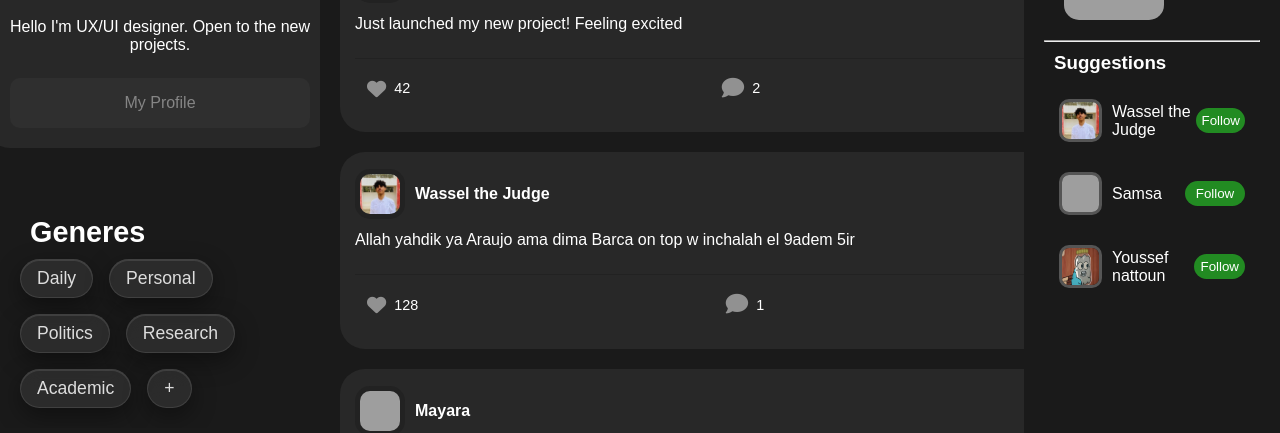
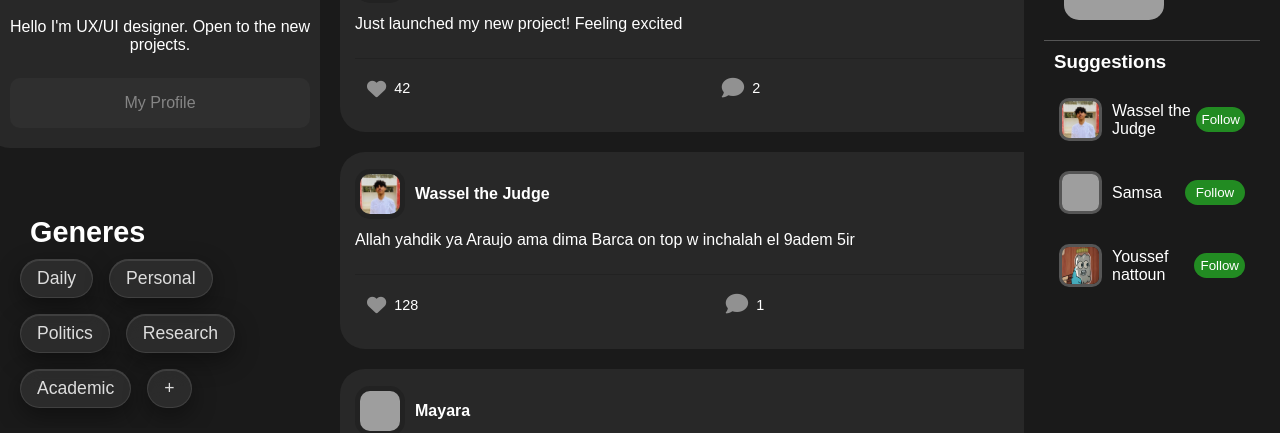
Before and after one commit to ChaosFTW/Msaad_Mohamed_Jordal, a plain HTML site: page index.html in a window 1280 px wide. Shown: the part 372-805 px from the top of the page. Drawn offline with Linux system fonts and the light colour scheme; grey boxes are pictures that could not be loaded.

Commit message:
12eme commit du projet web (Suggestions)

```diff
--- a/style.css
+++ b/style.css
@@ -800,6 +800,13 @@ main{
 
 }
 
+.page-right hr {
+    border: none;
+    height: 1px;
+    background-color: var(--mute);
+
+}
+
 footer{
     bottom: 0;
     background-color: black ;
```
